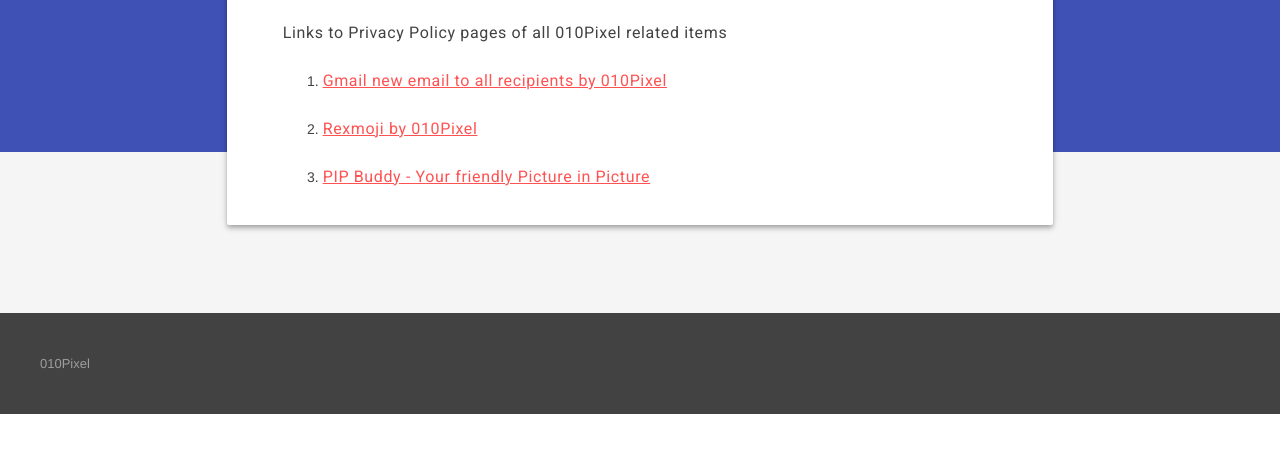
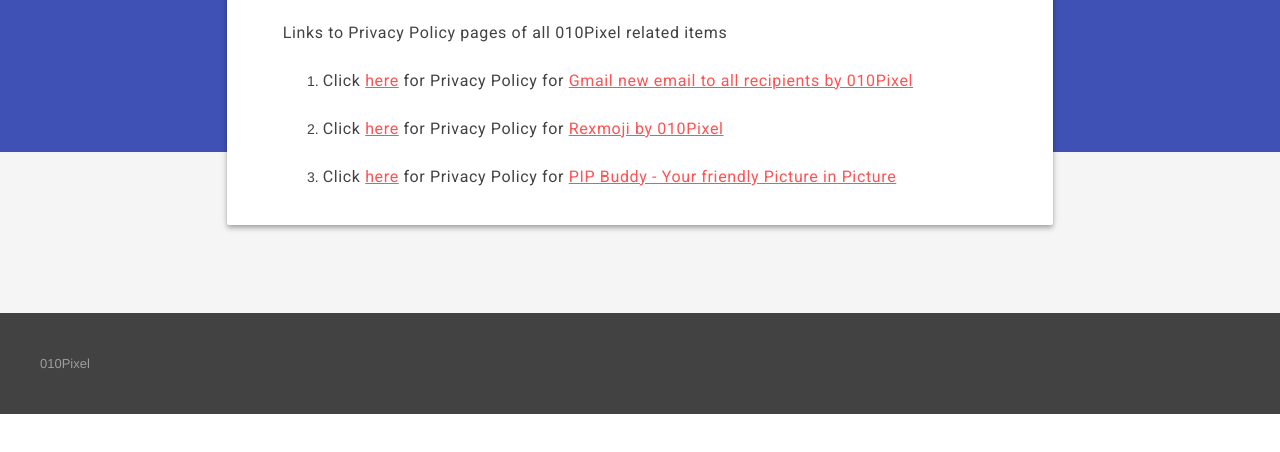
Before and after one commit to 010pixel/privacy-policy, a plain HTML site: page index.html in a window 1280 px wide. Shown: the part 168-620 px from the top of the page. Drawn offline with nearby package versions, Linux system fonts and the light colour scheme.

Commit message:
Update index.html

```diff
--- a/index.html
+++ b/index.html
@@ -83,9 +83,9 @@
             <h1 class="h1">Privacy Policy - 010Pixel</h1>
             <h6>Links to Privacy Policy pages of all 010Pixel related items</h6>
             <ol>
-              <li><h6><a href="chrome/gmail-new-email-to-all-recipients-by-010pixel/">Gmail new email to all recipients by 010Pixel</a></h6></li>
-              <li><h6><a href="chrome/rexmoji/">Rexmoji by 010Pixel</a></h6></li>
-              <li><h6><a href="chrome/pip-buddy/">PIP Buddy - Your friendly Picture in Picture</a></h6></li>
+              <li><h6>Click <a href="chrome/gmail-new-email-to-all-recipients-by-010pixel/">here</a> for Privacy Policy for <a href="https://chrome.google.com/webstore/detail/cbnkjkdjjhmbabdmnlppnpefolaakhba" target="_blank">Gmail new email to all recipients by 010Pixel</a></h6></li>
+              <li><h6>Click <a href="chrome/rexmoji/">here</a> for Privacy Policy for <a href="https://chrome.google.com/webstore/detail/nbecjgkalhdijjiicijfnnnmdcamdmif" target="_blank">Rexmoji by 010Pixel</a></h6></li>
+              <li><h6>Click <a href="chrome/pip-buddy/">here</a> for Privacy Policy for <a href="https://chrome.google.com/webstore/detail/jddigbonbobbfkgbebpmpffppmgmnnoa" target="_blank">PIP Buddy - Your friendly Picture in Picture</a></h6></li>
             </ol>
           </div>
         </div>
```
